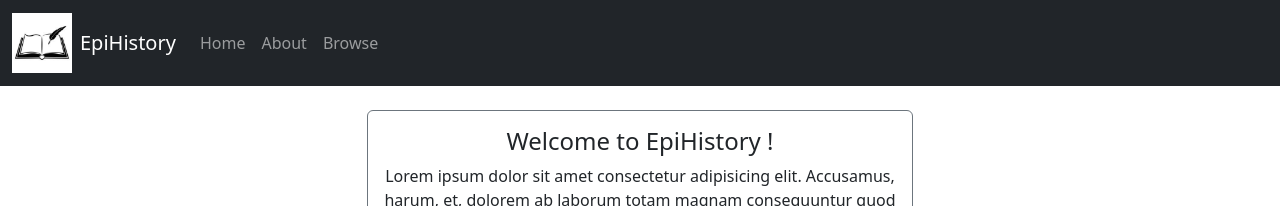
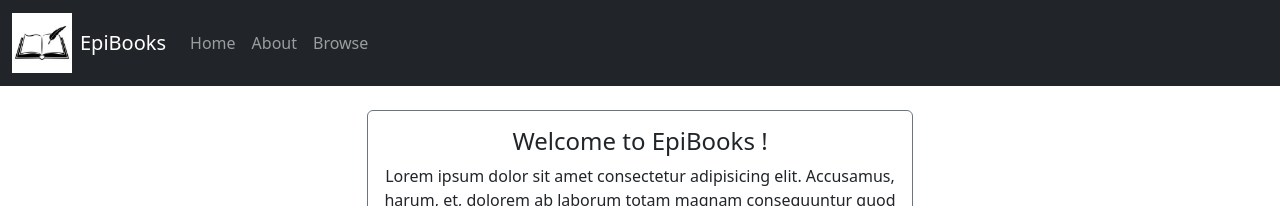
Before and after one commit to FabioGilardi/u3-w1-d2, a React (Create React App) app: page / in a window 1280 px wide. Shown: the top 206 px of the page. Built offline with nearby package versions, Linux system fonts and the light colour scheme.

Commit message:
website name fixed

```diff
--- a/public/index.html
+++ b/public/index.html
@@ -27,7 +27,7 @@
       work correctly both with client-side routing and a non-root public URL.
       Learn how to configure a non-root public URL by running `npm run build`.
     -->
-    <title>EpiHistory</title>
+    <title>EpiBooks</title>
   </head>
   <body>
     <noscript>You need to enable JavaScript to run this app.</noscript>
--- a/src/components/CustomAlert.jsx
+++ b/src/components/CustomAlert.jsx
@@ -12,7 +12,7 @@ function AlertDismissible() {
         variant="body"
         className="text-center border border-secondary my-4"
       >
-        <Alert.Heading>Welcome to EpiHistory !</Alert.Heading>
+        <Alert.Heading>Welcome to EpiBooks !</Alert.Heading>
         <p>
           Lorem ipsum dolor sit amet consectetur adipisicing elit. Accusamus,
           harum, et, dolorem ab laborum totam magnam consequuntur quod quis enim
--- a/src/components/CustomNavbar.jsx
+++ b/src/components/CustomNavbar.jsx
@@ -17,7 +17,7 @@ const CustomNavbar = () => {
             width={"60px"}
             className="me-2"
           ></img>
-          EpiHistory
+          EpiBooks
         </Navbar.Brand>
         <Navbar.Toggle aria-controls="responsive-navbar-nav" />
         <Navbar.Collapse id="responsive-navbar-nav">
```
